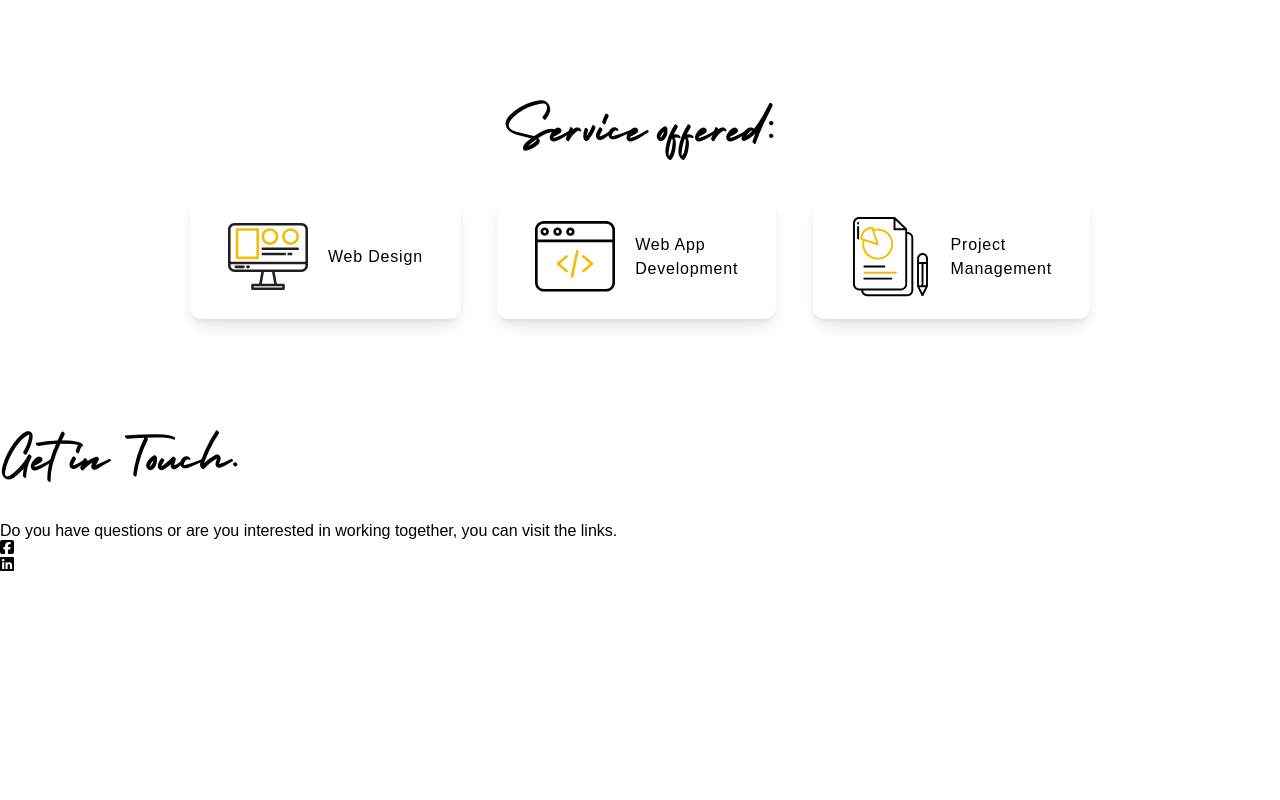
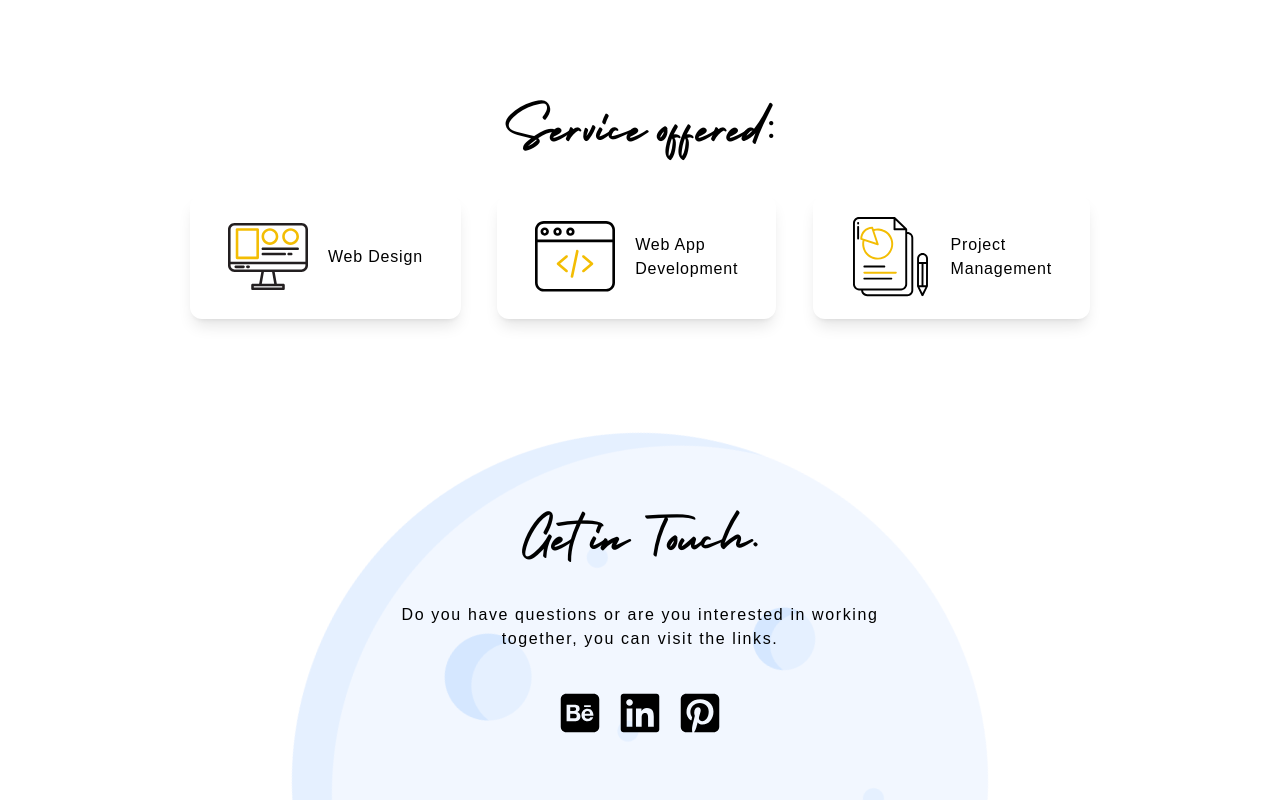
Before and after one commit to gudofabi/gudofabi, a Vue app: page / in a window 1280 px wide. Shown: the part 1217-2017 px from the top of the page. Before the commit the page ends 1790 px from the top, so only its background shows below. Built offline with nearby package versions, Linux system fonts and the light colour scheme.

Commit message:
wip: finish desktop

```diff
--- a/src/views/HomeView.vue
+++ b/src/views/HomeView.vue
@@ -61,18 +61,24 @@
     </div>
 
     <div class="contact">
+      <img src="/images/full-moon.png" alt="">
       <div class="content">
-        <h3>Get in Touch.</h3>
+        <h3 class="text-center">Get in Touch.</h3>
         <p>Do you have questions or are you interested in working together, you can visit the links.</p>
         <ul>
-          <li>
+          <li class="mr-4">
             <a href="" target="_blank">
-              <fa :icon="['fab', 'facebook-square']" />
+              <fa :icon="['fab', 'behance-square']" />
+            </a>
+          </li>
+          <li class="mr-4">
+            <a href="" target="_blank">
+              <fa :icon="['fab', 'linkedin']" />
             </a>
           </li>
           <li>
             <a href="" target="_blank">
-              <fa :icon="['fab', 'linkedin']" />
+              <fa :icon="['fab', 'pinterest-square']" />
             </a>
           </li>
         </ul>
@@ -181,9 +187,25 @@ export default {
   }
 
   .contact {
+    @apply pt-20 pb-16 relative overflow-hidden;
+
+    img {
+      @apply absolute max-w-[700px] w-full h-auto mr-[-350px] ml-[-350px] right-1/2 left-1/2 -z-10 top-0 animate-spin-slow;
+    }
     .content {
-      h3 {
+      @apply  mx-auto max-w-[522px] w-full text-center;
 
+      p {
+        @apply tracking-widest leading-normal mb-10;
+      }
+
+      ul {
+        @apply flex items-center justify-center;
+
+        li  a svg{
+          @apply h-11 w-11 hover:text-gf-yellow transition-all;
+
+        }
       }
     }
   }
--- a/tailwind.config.js
+++ b/tailwind.config.js
@@ -12,6 +12,9 @@ module.exports = {
       colors: {
         'gf-yellow': '#F3BD03',
         'gf-dark-yellow': '#C67600',
+      },
+      animation: {
+        'spin-slow': 'spin 100s linear infinite'
       }
     },
   },
```
Also changed, not shown: public/images/helmet-2 2 (1).png (added).
